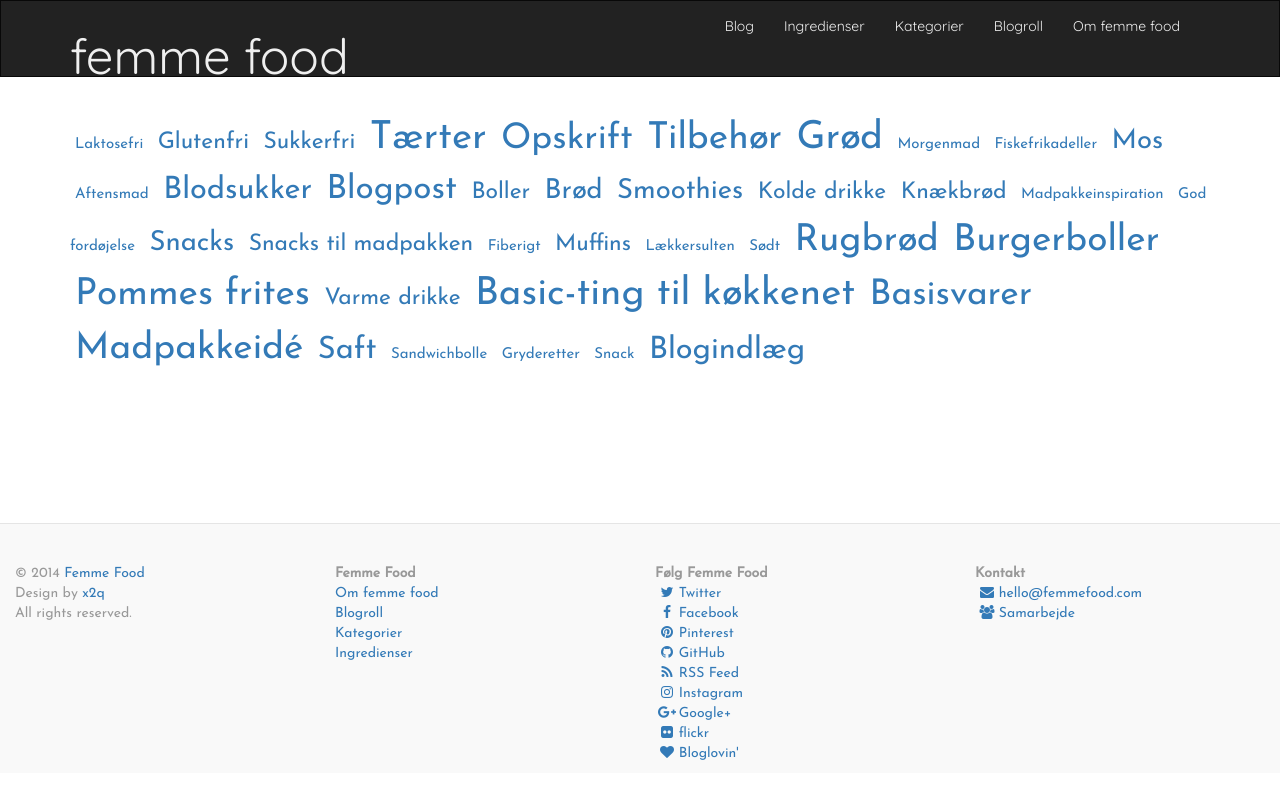
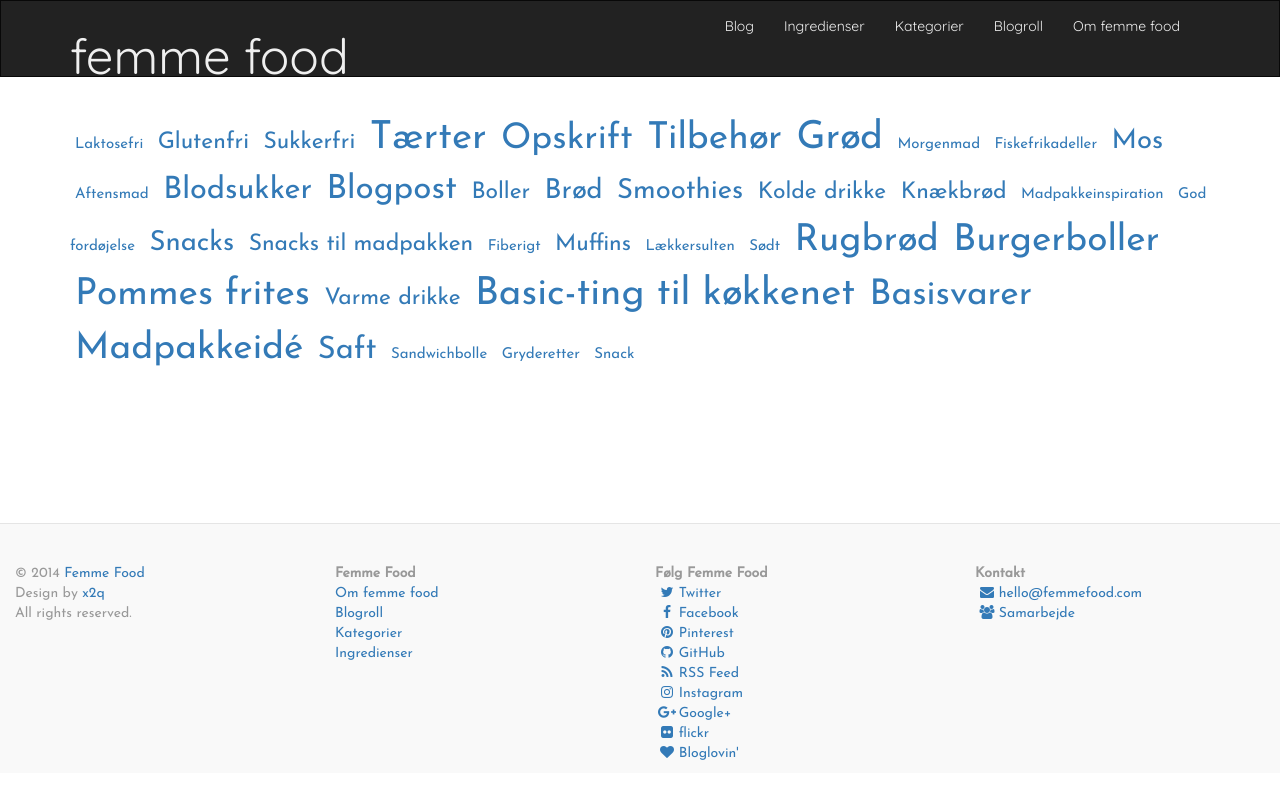
Before and after one commit to femmefood/femmefood.com, a Jekyll site: the page built from kategorier/index.html, in a window 1280 px wide. Shown: the top 799 px of the page. Built offline with Jekyll 4.4.1, drawn with Linux system fonts in a browser that asks for light colours; nearby versions of some CDN libraries; Markdown is read by kramdown in place of the engine named in the settings.

Commit message:
Added correction

```diff
--- a/_posts/2014-03-06-jubiiii.md
+++ b/_posts/2014-03-06-jubiiii.md
@@ -4,7 +4,7 @@ title: Jubiiii
 image: https://farm8.staticflickr.com/7366/12976158285_8e1fc7204e_n.jpg
 date: 2014-03-06
 categories:
-- Blogindlæg
+- Blogpost
 
 ---
 
```
